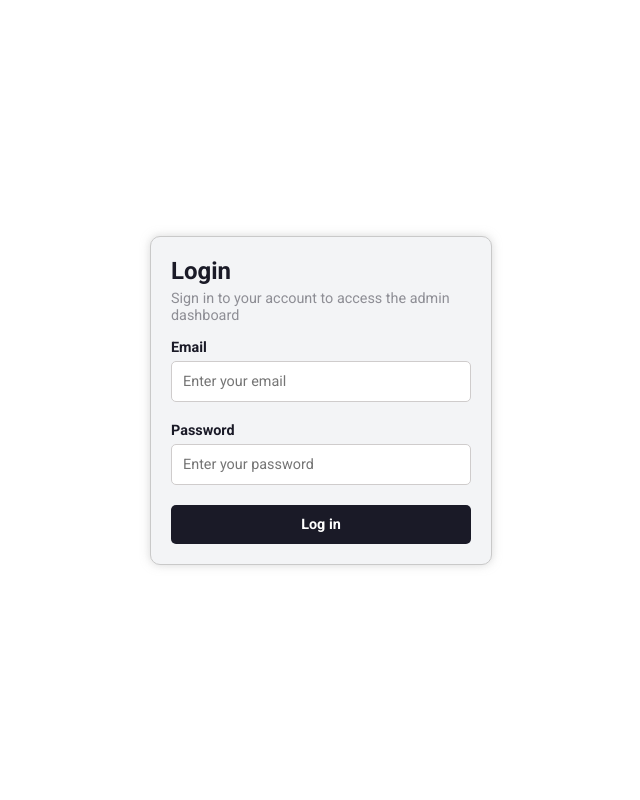
After one commit to AkbarAli-Khorajiya/FinalYear-Test-Project, a PHP site: page /admin/login.php in a window 1280 px wide. The commit adds this page. Shown: the whole page, without its empty margins (319-959 px from the left). Run offline with PHP 8.4, Linux system fonts and the light colour scheme.

Commit message:
done static login page

```diff
--- /dev/null
+++ b/admin/css/login.css
@@ -0,0 +1,104 @@
+@import url("https://fonts.googleapis.com/css2?family=Roboto:ital,wght@0,100;0,300;0,400;0,500;0,700;0,900;1,100;1,300;1,400;1,500;1,700;1,900&display=swap");
+@import url("https://fonts.googleapis.com/css2?family=Pacifico&family=Roboto:ital,wght@0,100;0,300;0,400;0,500;0,700;0,900;1,100;1,300;1,400;1,500;1,700;1,900&display=swap");
+@import url("https://fonts.googleapis.com/css?family=Quicksand&display=swap");
+:root
+{
+    --primary-color : #9D9FE6;
+    --secondary-color : #1A1A27;
+    --nav-color:rgba(26, 26, 39, 70%);
+}
+*{
+    margin: 0;
+    padding: 0;
+    text-decoration: none;
+}
+body
+{
+    display: flex;
+    justify-content: center;
+    align-items: center;
+    height: 100vh;
+    width: 100vw;
+    background-color: #ffff;
+    color: var(--secondary-color);
+}
+form{
+    width: 310px;
+    padding: 15px;
+    border: 0.5px solid #c9c9c9;
+    border-radius: 10px;
+    background-color: #f3f4f6;
+    box-shadow: 0px 0px 10px rgba(179, 179, 179, 0.521);
+    .alert{
+        display: none;
+        text-align: center;
+        color: white;
+        font-family: 'Roboto',sans-serif;
+        font-weight: 400;
+        font-size: 1.1rem;
+        border-radius: 5px;
+    }
+    .success{
+        padding: 5px 5px;
+        background-color: rgb(53, 206, 39);
+    }
+    .warning{
+        padding: 5px 5px;
+        background-color: rgb(238, 47, 47);
+    }
+    .head{
+        padding: 5px 5px;
+        font-size: 1.5rem;
+        font-family: 'Roboto',sans-serif;
+        font-weight: bold;
+    }
+    .wrapper{
+        color:  #8e8e95;
+        padding: 0px 5px 5px 5px;
+        font-family: 'Roboto',sans-serif;
+        font-weight: 400;
+        font-size: 0.9rem;
+    }
+    .input-grp{
+        padding: 10px 5px 10px 5px;
+
+        label{
+            display: block;
+            font-size: 0.9em;
+            font-family: 'Roboto',sans-serif;
+            font-weight: 600;
+            margin-bottom: 5px;
+        }
+        input{
+            padding:11px;
+            font-family: 'Roboto',sans-serif;
+            font-weight: 400;
+            font-size:0.9rem;
+            width: 276px;
+            border-radius: 5px;
+            border: 0.5px solid rgb(207, 204, 204);
+
+            &:focus{
+                outline-color: #8e8e95;
+            }
+        }
+    }
+    .btn{
+        padding: 10px 5px 5px 5px;
+        input{
+            padding:11px;
+            width: 100%;
+            font-family: 'Roboto',sans-serif;
+            font-weight: 600;
+            font-size: 0.9rem;
+            background-color: #1A1A27;
+            color: white;
+            border-radius: 5px;
+            border: none;
+            transition: 200ms linear 0s all;
+            &:hover{
+                background-color: #29293d;
+            }
+        }
+    }
+}
--- /dev/null
+++ b/admin/login.php
@@ -0,0 +1,31 @@
+<!DOCTYPE html>
+<html lang="en">
+<head>
+    <meta charset="UTF-8">
+    <meta name="viewport" content="width=device-width, initial-scale=1.0">
+    <title>Exam Login</title>
+    <style type="text/css">
+        <?php include_once 'css/login.css'; ?>
+    </style>
+    <script src="js/jquery-3.7.1.min.js" type="text/javascript"></script>
+</head>
+<body>
+    <form id="loginForm" action="javascript:void(0)">
+        <div class="alert"></div>
+        <div class="head">Login</div>
+        <div class="wrapper">Sign in to your account to access the admin dashboard </div>
+        <div class="input-grp">
+            <label for="email">Email</label>
+            <input type="text" name="email" id="email" placeholder="Enter your email" required>
+        </div>
+        <div class="input-grp">
+            <label for="password">Password</label>
+            <input type="password" name="password" id="password" placeholder="Enter your password" required>
+        </div>
+        <div class="btn">
+            <input type="submit" value="Log in" id="btnLogIn">
+        </div>
+    </form>
+    <script src="js/login.js" type="text/javascript"></script>
+</body>
+</html>
--- a/examlist.php
+++ b/examlist.php
@@ -132,7 +132,7 @@
 </body>
 <script>
     $(".test-name").on('click', (e)=> {
-        location.href = "exam_main.php?testId="+e.target.id;
+        location.href = "examLogin?testId="+e.target.id;
     });
 </script>
 </html>
--- a/include/FrontEndOperation.php
+++ b/include/FrontEndOperation.php
@@ -14,7 +14,7 @@ class Student
     private $host = 'localhost';
     private $username = 'root';
     private $password = '';
-    private $database = 'exam_test';
+    private $database = 'examzone';
     private $conn;
     private $google2fa;
     function __construct()
--- a/include/database.php
+++ b/include/database.php
@@ -2,6 +2,6 @@
 $server = 'localhost';
 $username = 'root';
 $password = '';
-$database = 'exam_test';
+$database = 'examzone';
 
 $link = mysqli_connect($server, $username, $password, $database) or die('Not connected');
--- a/js/examLogin.js
+++ b/js/examLogin.js
@@ -87,6 +87,7 @@ $(document).ready(function () {
                         $(".alert").show();
                         setTimeout(() => {
                             $(".alert").fadeOut();
+                            window.location.href = "instruction.php";
                         }, 1500);
                     }
                     else{
```
Also changed, not shown: admin/admin_login.php (deleted, +0 -104 lines), admin/css/admin_login.css (deleted, +0 -110 lines), examLogin.php (+9 -1 lines), admin/js/login.js (added).
